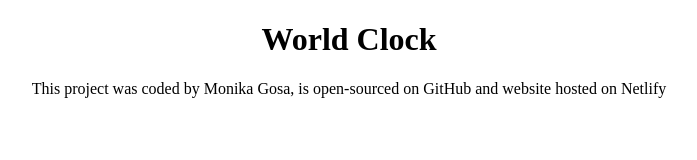
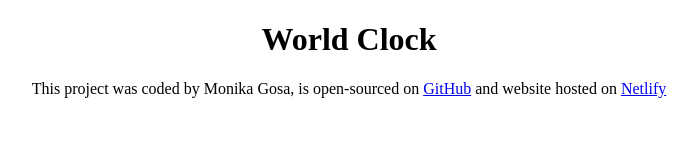
Before and after one commit to MGosa/clock-app, a plain HTML site: page index.html in a window 1280 px wide. Shown: the whole page, without its empty margins (291-988 px from the left). Drawn offline with Linux system fonts and the light colour scheme.

Commit message:
added links to the footer

```diff
--- a/index.html
+++ b/index.html
@@ -10,8 +10,12 @@
     <h1>World Clock</h1>
 
     <footer>
-      This project was coded by Monika Gosa, is open-sourced on GitHub and
-      website hosted on Netlify
+      This project was coded by Monika Gosa, is open-sourced on
+      <a href="https://github.com/MGosa/clock-app" target="_blank">GitHub</a>
+      and website hosted on
+      <a href="https://beautiful-nasturtium-95c4d9.netlify.app/" target="_blank"
+        >Netlify</a
+      >
     </footer>
 
     <script src="src/index.js"></script>
```
